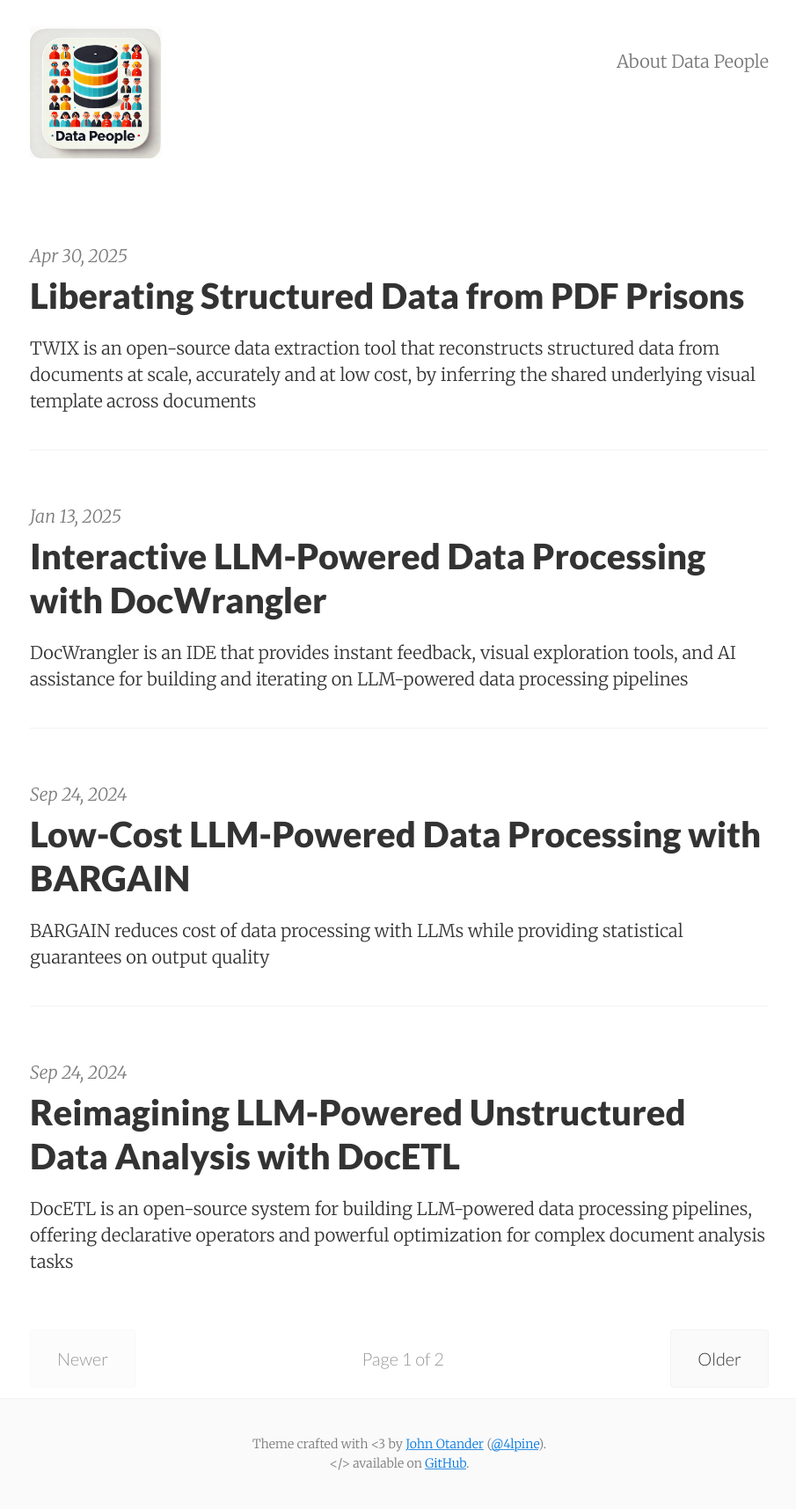
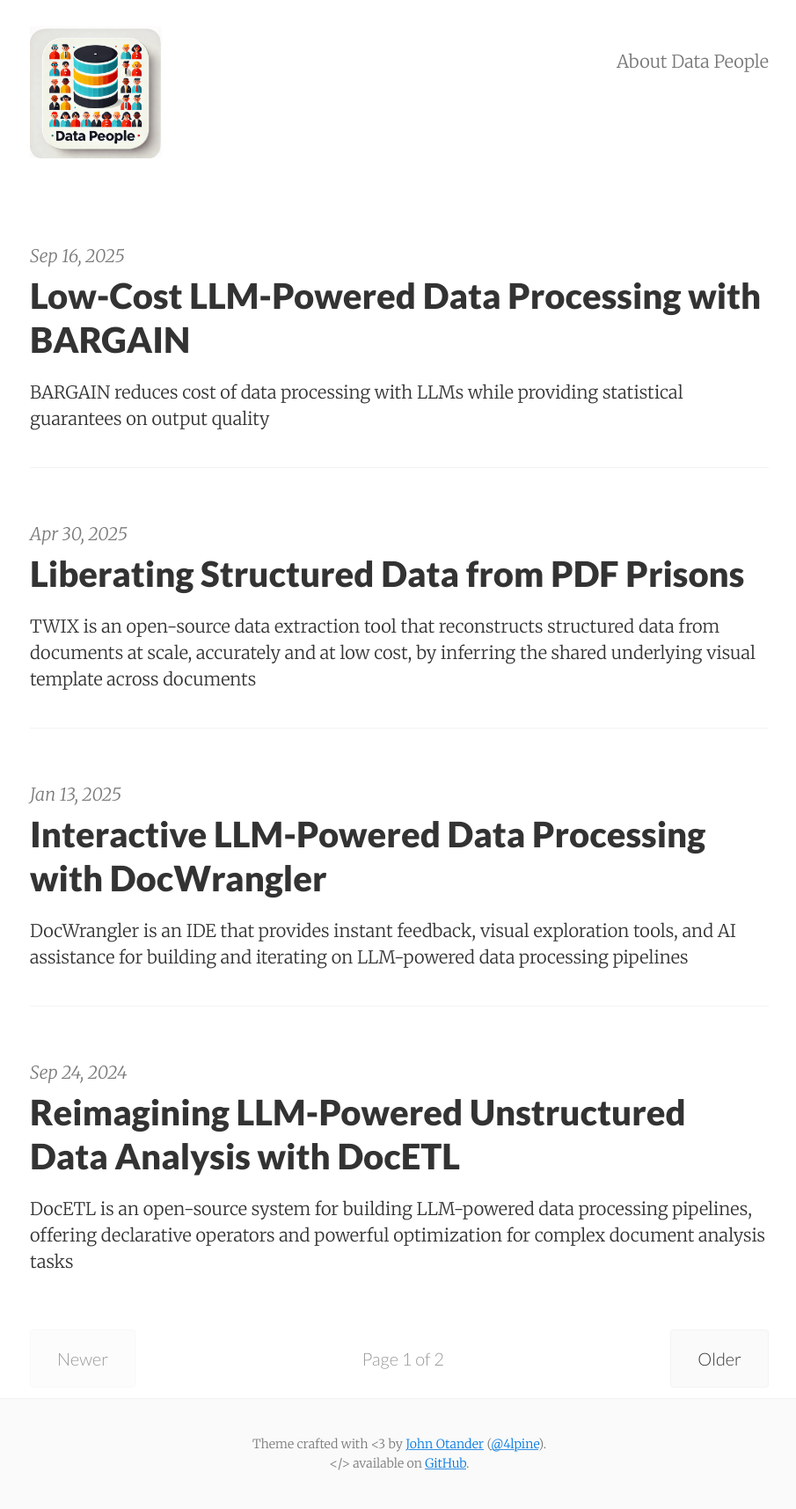
Before and after one commit to data-people-group/data-people-group.github.io, a Jekyll site: the page built from index.html, in a window 1280 px wide. Shown: the whole page at 88% size, without its empty margins (186-1091 px from the left). Built offline with Jekyll 4.4.1, drawn with Linux system fonts in a browser that asks for light colours; nearby versions of some CDN libraries; the list of posts is cut into pages by our own code.

Commit message:
Update 2025-09-16-bargain.md

```diff
--- a/_posts/2025-09-16-bargain.md
+++ b/_posts/2025-09-16-bargain.md
@@ -1,7 +1,7 @@
 ---
 layout: post
 title: Low-Cost LLM-Powered Data Processing with BARGAIN
-date: 2024-09-24
+date: 2025-09-16
 authors: <a href="https://szeighami.github.io/">Sepanta Zeighami</a>, <a href="https://sh-reya.com/">Shreya Shankar</a>, <a href="https://adityagp.net">Aditya G. Parameswaran</a>
 summary: BARGAIN reduces cost of data processing with LLMs while providing statistical guarantees on output quality
 categories: blogs
@@ -20,7 +20,7 @@ To process a data (i.e., text) record with an LLM given a prompt, BARGAIN first
     font-size: 15px;
     margin: auto;
     margin-bottom: 20px;">
-  <img src="/images/bargain/bargain_workflow.png"  style="width:100%">
+  <img src="/images/bargain/bargain_workflow.png"  style="width:90%">
 </figure>
 
 To decide whether to trust the cheap model, BARGAIN uses a threshold on its log-probabilities: if the cheap model's output log-probability is more than the threshold, BARGAIN uses the cheap model's output but otherwise uses the more expensive model. Easy peasy!
@@ -43,7 +43,7 @@ We compared SUPG with BARGAIN across 8 different real-world datasets in the figu
     font-size: 15px;
     margin: auto;
     margin-bottom: 20px;">
-  <img src="/images/bargain/results.png"  style="width:30%">
+  <img src="/images/bargain/results.png"  style="width:35%">
 </figure>
 
 ## Use BARGAIN and Read More
```
